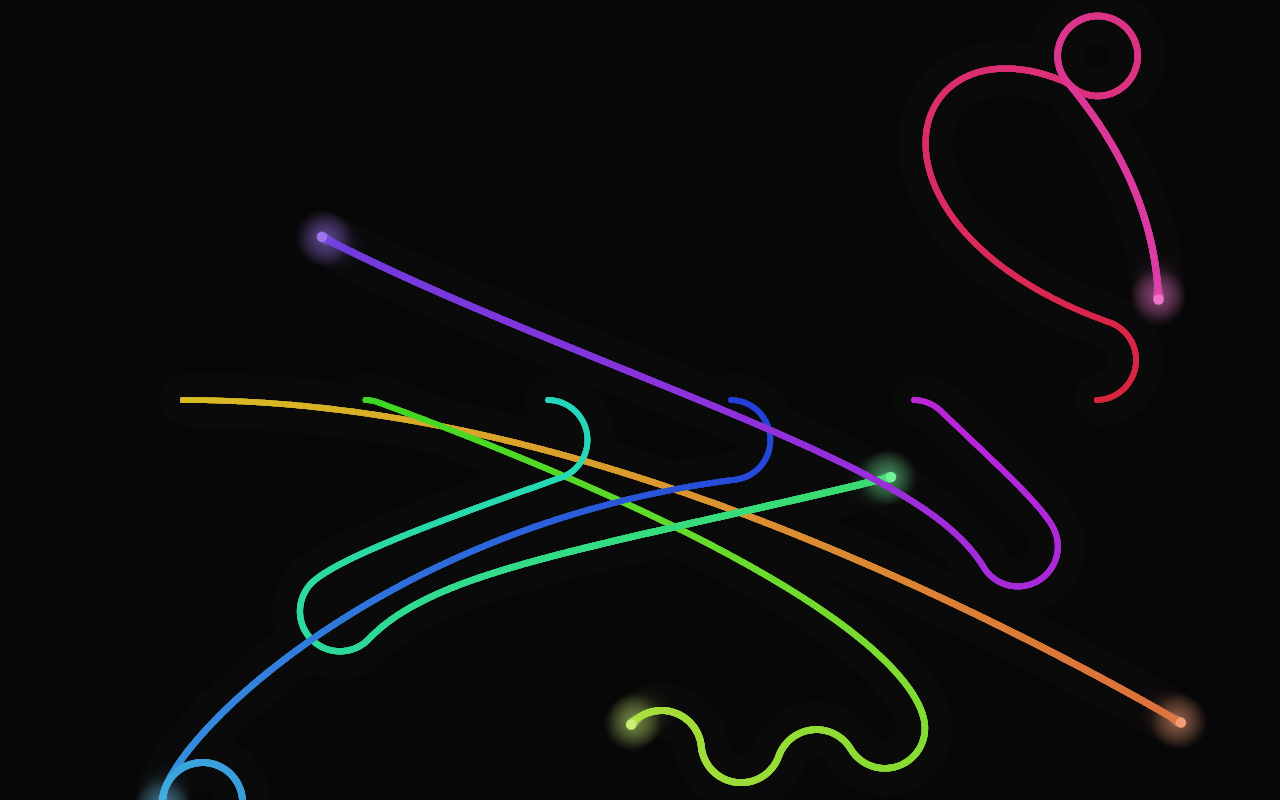
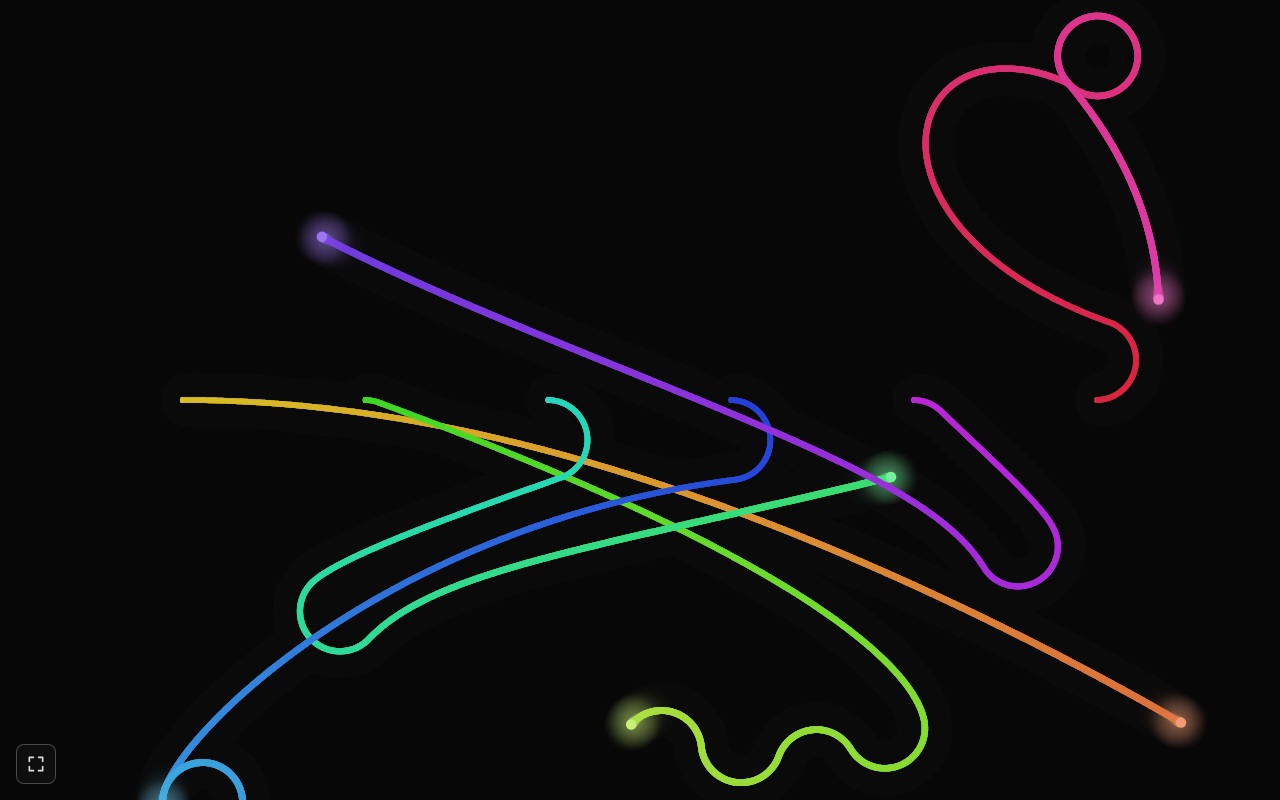
Before and after one commit to nomel7/snake1, a React (Vite) app: page / in a window 1280 px wide. Built offline with nearby package versions, Linux system fonts and the light colour scheme.

Commit message:
add full screen button

```diff
--- a/src/SnakeCanvas.tsx
+++ b/src/SnakeCanvas.tsx
@@ -2,6 +2,7 @@ import { useEffect, useRef } from "react";
 import { Renderer } from "./renderer.ts";
 import { Snake, type SnakeOptions } from "./snake.ts";
 import { DEFAULT_TARGET_PARAMS } from "./target.ts";
+import { toggleFullscreen } from "./fullscreen.ts";
 
 export interface SnakeCanvasProps {
   /**
@@ -126,5 +127,34 @@ export function SnakeCanvas({ snakes: snakeConfigs = DEFAULT_SNAKES }: SnakeCanv
     };
   }, [snakeConfigs]);
 
-  return <canvas ref={canvasRef} />;
+  return (
+    <>
+      <canvas ref={canvasRef} />
+      <button
+        type="button"
+        className="fullscreen-btn"
+        aria-label="Toggle fullscreen"
+        title="Toggle fullscreen"
+        onClick={() => toggleFullscreen()}
+      >
+        {/* Simple corner-arrows fullscreen glyph */}
+        <svg
+          width="20"
+          height="20"
+          viewBox="0 0 24 24"
+          fill="none"
+          stroke="currentColor"
+          strokeWidth="2"
+          strokeLinecap="round"
+          strokeLinejoin="round"
+          aria-hidden="true"
+        >
+          <path d="M4 9V4h5" />
+          <path d="M20 9V4h-5" />
+          <path d="M4 15v5h5" />
+          <path d="M20 15v5h-5" />
+        </svg>
+      </button>
+    </>
+  );
 }
--- /dev/null
+++ b/src/fullscreen.ts
@@ -0,0 +1,38 @@
+/**
+ * Toggle the browser's fullscreen mode for a given element.
+ *
+ * If no element is currently in fullscreen, requests fullscreen on `target`
+ * (defaulting to the document's root element). If something is already in
+ * fullscreen, exits fullscreen instead.
+ *
+ * Returns a Promise that resolves once the underlying request settles. Any
+ * rejection from the Fullscreen API is swallowed and logged — failing to
+ * enter fullscreen (e.g. because the user denied the request) should not
+ * crash the app.
+ */
+export function toggleFullscreen(
+  target: Element | null = typeof document !== "undefined"
+    ? document.documentElement
+    : null,
+): Promise<void> {
+  if (typeof document === "undefined") return Promise.resolve();
+
+  if (document.fullscreenElement) {
+    return document.exitFullscreen().catch((err) => {
+      console.warn("exitFullscreen failed:", err);
+    });
+  }
+
+  if (!target || typeof target.requestFullscreen !== "function") {
+    return Promise.resolve();
+  }
+
+  return target.requestFullscreen().catch((err) => {
+    console.warn("requestFullscreen failed:", err);
+  });
+}
+
+/** True when the document is currently in fullscreen mode. */
+export function isFullscreen(): boolean {
+  return typeof document !== "undefined" && document.fullscreenElement !== null;
+}
--- a/src/style.css
+++ b/src/style.css
@@ -21,3 +21,38 @@ canvas {
   position: absolute;
   inset: 0;
 }
+
+.fullscreen-btn {
+  position: fixed;
+  bottom: 16px;
+  left: 16px;
+  width: 40px;
+  height: 40px;
+  display: inline-flex;
+  align-items: center;
+  justify-content: center;
+  padding: 0;
+  border: 1px solid rgba(255, 255, 255, 0.25);
+  border-radius: 8px;
+  background: rgba(20, 20, 20, 0.55);
+  color: rgba(255, 255, 255, 0.85);
+  cursor: pointer;
+  backdrop-filter: blur(6px);
+  -webkit-backdrop-filter: blur(6px);
+  transition: background 0.15s ease, border-color 0.15s ease, transform 0.15s ease;
+  z-index: 10;
+}
+
+.fullscreen-btn:hover {
+  background: rgba(40, 40, 40, 0.7);
+  border-color: rgba(255, 255, 255, 0.5);
+}
+
+.fullscreen-btn:active {
+  transform: scale(0.95);
+}
+
+.fullscreen-btn:focus-visible {
+  outline: 2px solid rgba(255, 255, 255, 0.7);
+  outline-offset: 2px;
+}
```
